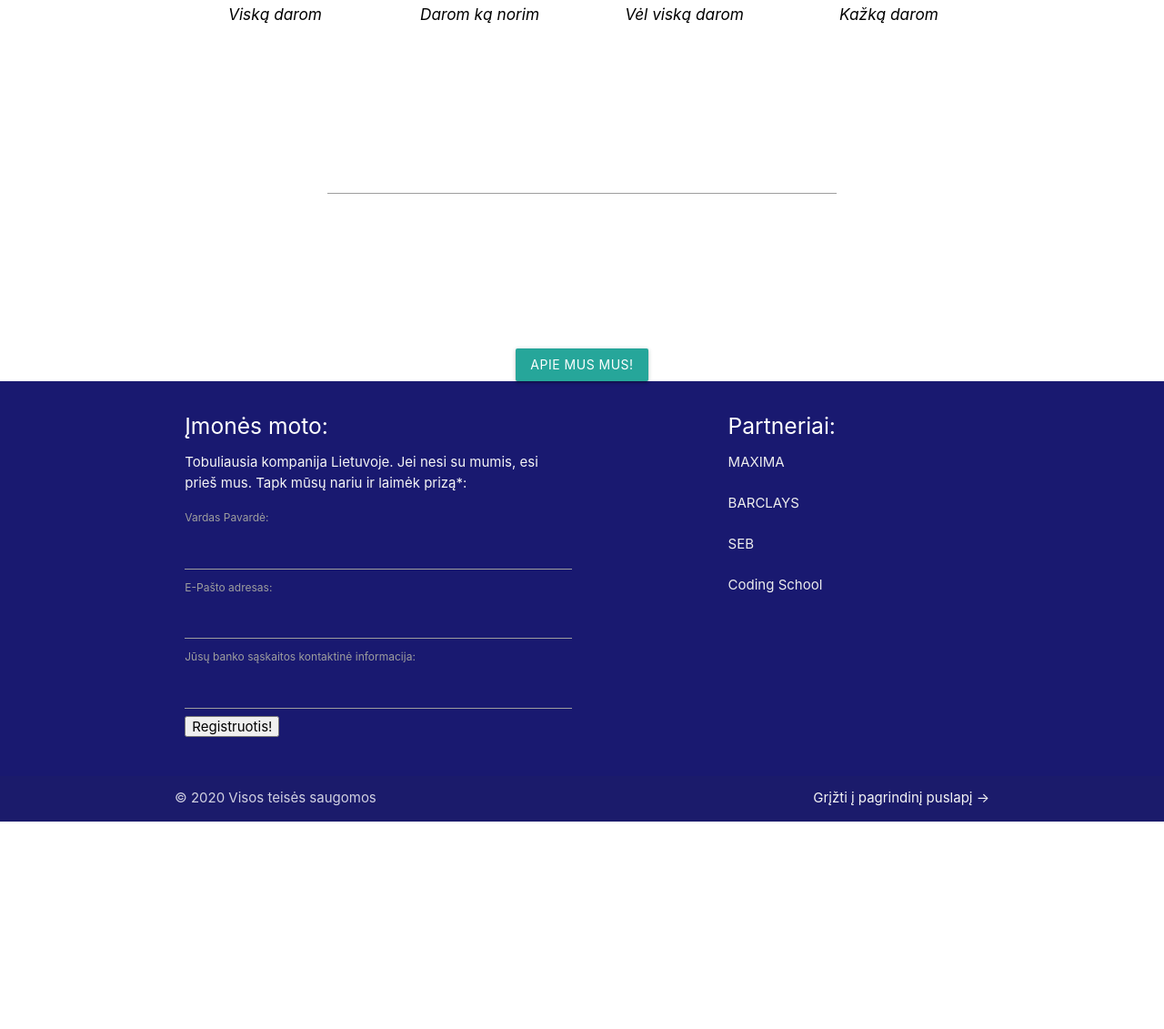
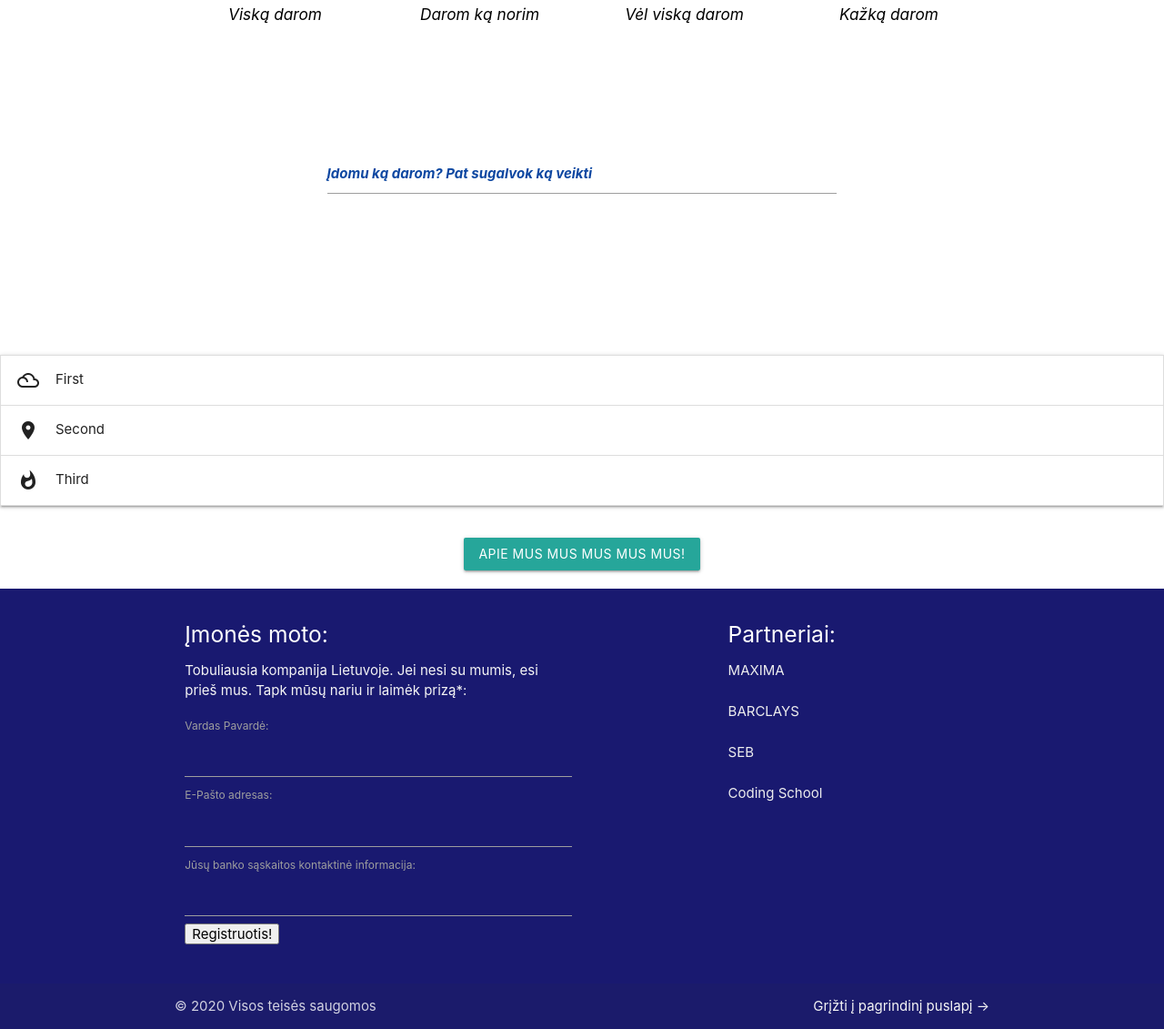
Before and after one commit to makdura/grupe2, a PHP site: page /about.php in a window 1280 px wide. Shown: the part 1358-2489 px from the top of the page at 91% size. Before the commit the page ends 2261 px from the top, so only its background shows below. Run offline with PHP 8.4, Linux system fonts and the light colour scheme.

Commit message:
kazka darau

```diff
--- a/about.php
+++ b/about.php
@@ -47,10 +47,10 @@
   <div class="comentPosition">
     <div class="row">
       <form class="col s12 offset-l1">
-        <div class="row">
-          <div class="input-field col s10">
-            <textarea id="icon_prefix2" class="materialize-textarea"></textarea>
-            <label for="icon_prefix2"> Įdomu ką darom? Pat sugalvok ką veikti</label>
+        <div class="row" >
+          <div class="input-field col s10" >
+            <textarea id="icon_prefix2" class="materialize-textarea" ></textarea>
+            <label for="icon_prefix2" class="blue-text text-darken-4"> Įdomu ką darom? Pat sugalvok ką veikti</label>
           </div>
         </div>
       </form>
@@ -59,9 +59,28 @@
 
 </div>
 
+<ul class="collapsible">
+    <li>
+      <div class="collapsible-header"><i class="material-icons">filter_drama</i>First</div>
+      <div class="collapsible-body"><span>Lorem ipsum dolor sit amet.</span></div>
+    </li>
+    <li>
+      <div class="collapsible-header"><i class="material-icons">place</i>Second</div>
+      <div class="collapsible-body"><span>Lorem ipsum dolor sit amet.</span></div>
+    </li>
+    <li>
+      <div class="collapsible-header"><i class="material-icons">whatshot</i>Third</div>
+      <div class="collapsible-body"><span>Lorem ipsum dolor sit amet.</span></div>
+    </li>
+  </ul>
+
+
+
+
 <div class="tost">
- <a onclick="M.toast({html: 'Mes viska baigę!'})" class="btn">Apie mus mus!</a>
+ <a onclick="M.toast({html: 'Mes viską baigę!'})" class="btn">Apie mus mus mus mus mus!</a>
 </div>
+
 
 
 
--- a/scripts/script.js
+++ b/scripts/script.js
@@ -20,3 +20,13 @@ document.addEventListener('DOMContentLoaded', function() {
 // Mantas
 
 M.toast({html: 'I am a toast!'})
+
+document.addEventListener('DOMContentLoaded', function() {
+  var elems = document.querySelectorAll('.collapsible');
+  var instances = M.Collapsible.init(elems, options);
+  var instance = M.Collapsible.getInstance(elem);
+  instance.open(3);
+  instance.close(3);
+  instance.destroy();
+
+});
--- a/styles/style.css
+++ b/styles/style.css
@@ -113,6 +113,7 @@ nav {
 
 .tost {
   text-align: center;
+  padding: 20px;
   color: black;
 
 
```
